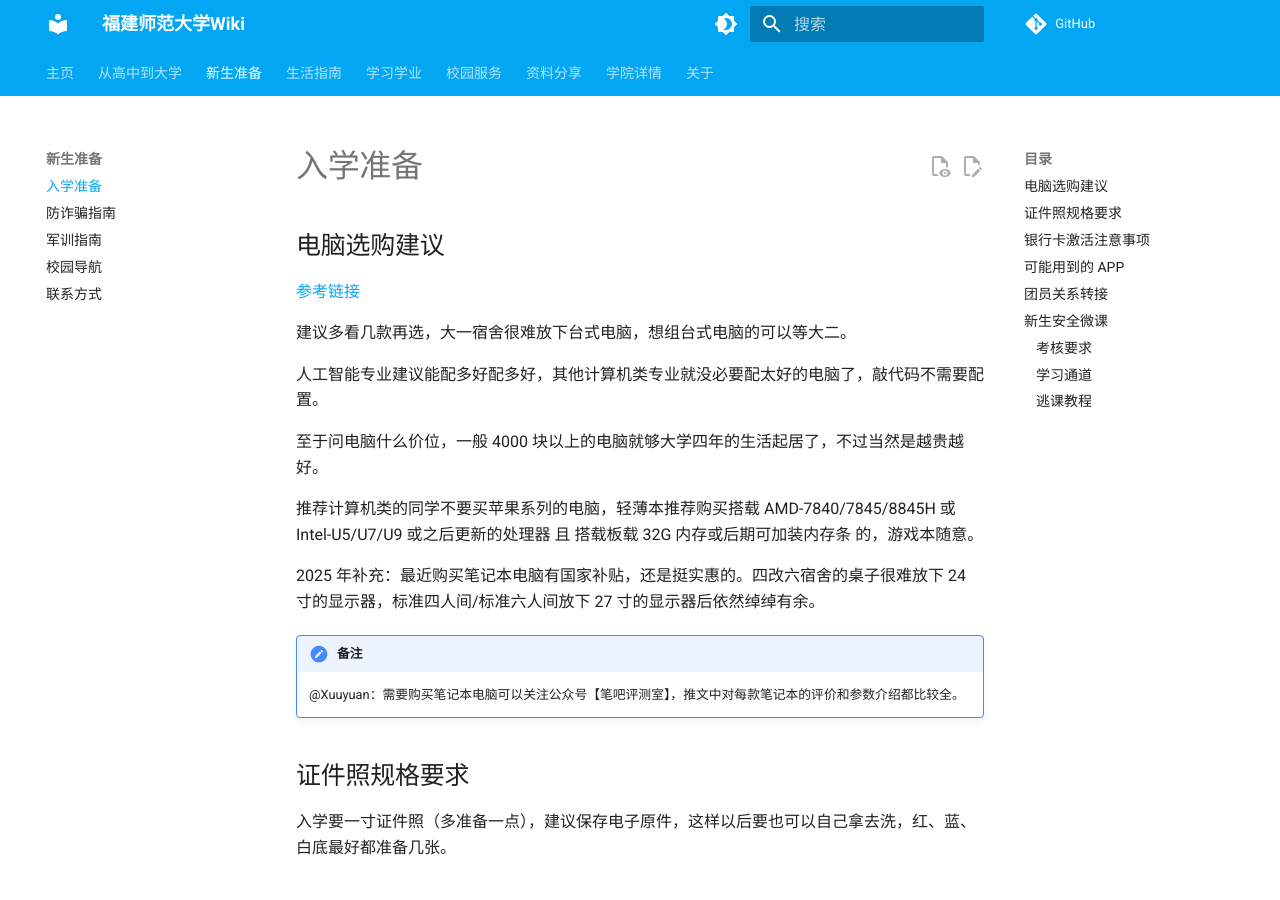
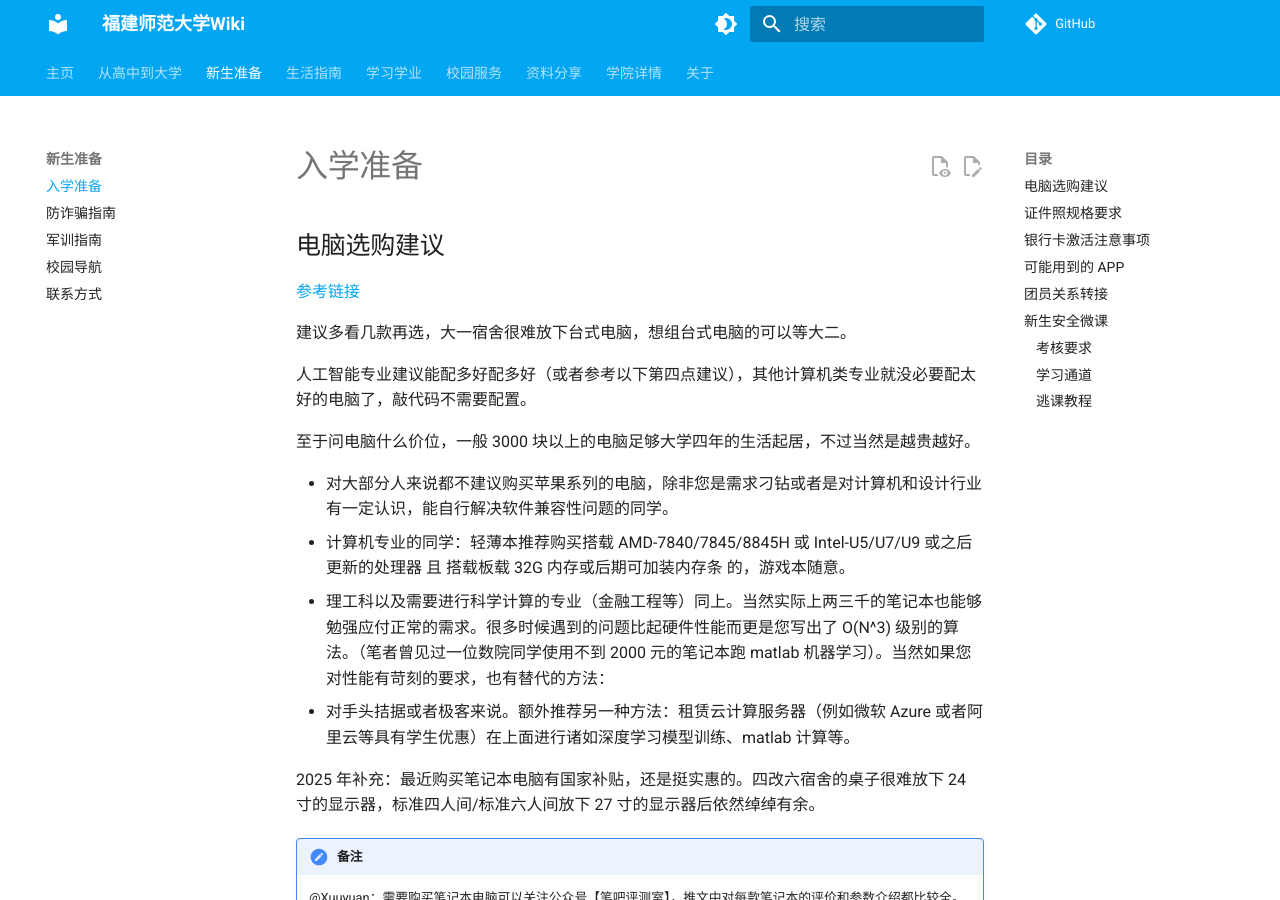
Before and after one commit to kanerty/FJNU-Wiki, an MkDocs documentation site: the page built from docs/new/before.md, in a window 1280 px wide and 900 px high. Built offline with MkDocs 1.6.1 and Material for MkDocs 9.7.7, drawn with Linux system fonts in a browser that asks for light colours; comment, search, counter and statistics services are not loaded.

Commit message:
feat(new): 增加笔记本选购、军训建议，补充相关链接。

```diff
--- a/docs/new/before.md
+++ b/docs/new/before.md
@@ -6,11 +6,14 @@
 
 建议多看几款再选，大一宿舍很难放下台式电脑，想组台式电脑的可以等大二。
 
-人工智能专业建议能配多好配多好，其他计算机类专业就没必要配太好的电脑了，敲代码不需要配置。
+人工智能专业建议能配多好配多好（或者参考以下第四点建议），其他计算机类专业就没必要配太好的电脑了，敲代码不需要配置。
 
-至于问电脑什么价位，一般 4000 块以上的电脑就够大学四年的生活起居了，不过当然是越贵越好。
+至于问电脑什么价位，一般 3000 块以上的电脑足够大学四年的生活起居，不过当然是越贵越好。
 
-推荐计算机类的同学不要买苹果系列的电脑，轻薄本推荐购买搭载 AMD-7840/7845/8845H 或 Intel-U5/U7/U9 或之后更新的处理器 且 搭载板载 32G 内存或后期可加装内存条 的，游戏本随意。
+- 对大部分人来说都不建议购买苹果系列的电脑，除非您是需求刁钻或者是对计算机和设计行业有一定认识，能自行解决软件兼容性问题的同学。
+- 计算机专业的同学：轻薄本推荐购买搭载 AMD-7840/7845/8845H 或 Intel-U5/U7/U9 或之后更新的处理器 且 搭载板载 32G 内存或后期可加装内存条 的，游戏本随意。
+- 理工科以及需要进行科学计算的专业（金融工程等）同上。当然实际上两三千的笔记本也能够勉强应付正常的需求。很多时候遇到的问题比起硬件性能而更是您写出了 O(N^3) 级别的算法。（笔者曾见过一位数院同学使用不到 2000 元的笔记本跑 matlab 机器学习）。当然如果您对性能有苛刻的要求，也有替代的方法：
+- 对手头拮据或者极客来说。额外推荐另一种方法：租赁云计算服务器（例如微软 Azure 或者阿里云等具有学生优惠）在上面进行诸如深度学习模型训练、matlab 计算等。
 
 2025 年补充：最近购买笔记本电脑有国家补贴，还是挺实惠的。四改六宿舍的桌子很难放下 24 寸的显示器，标准四人间/标准六人间放下 27 寸的显示器后依然绰绰有余。
 
```
Also changed, not shown: docs/new/military_training.md (+2 -0 lines), docs/new/safari.md (+5 -0 lines).
